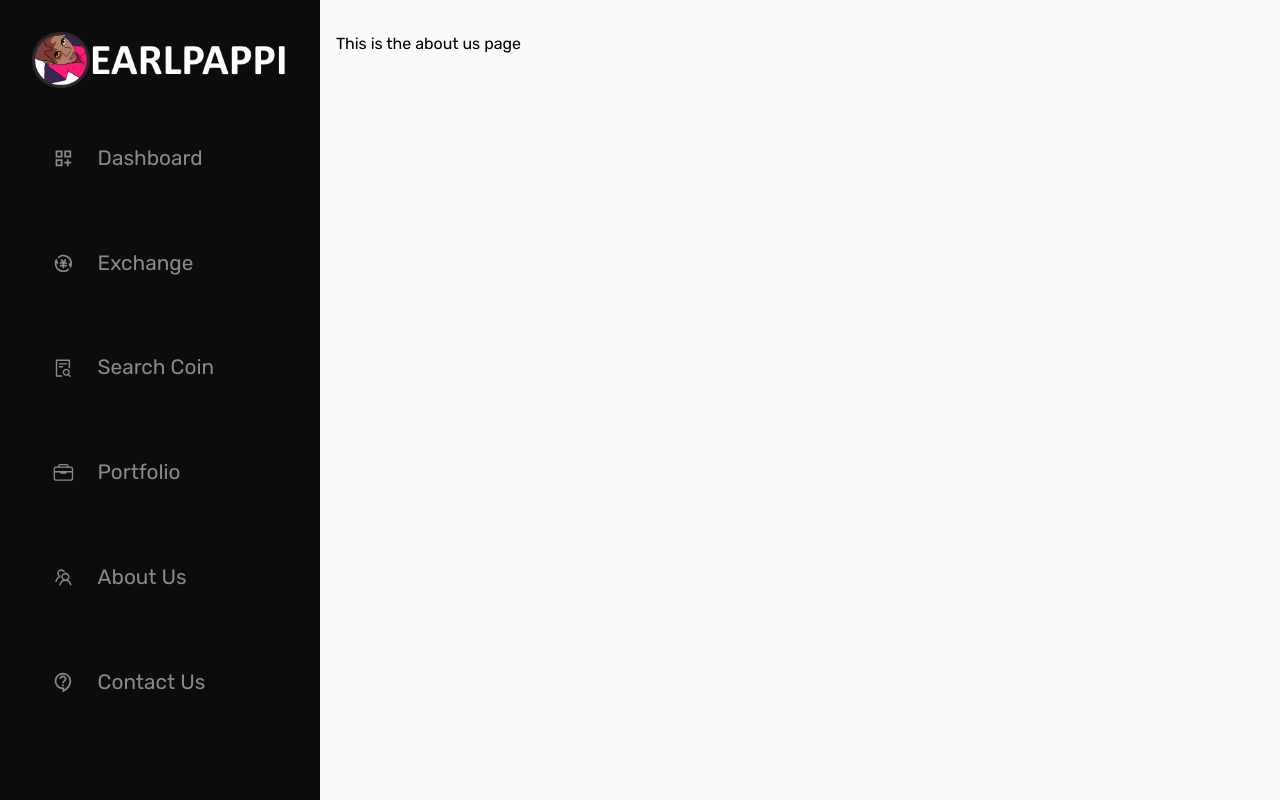
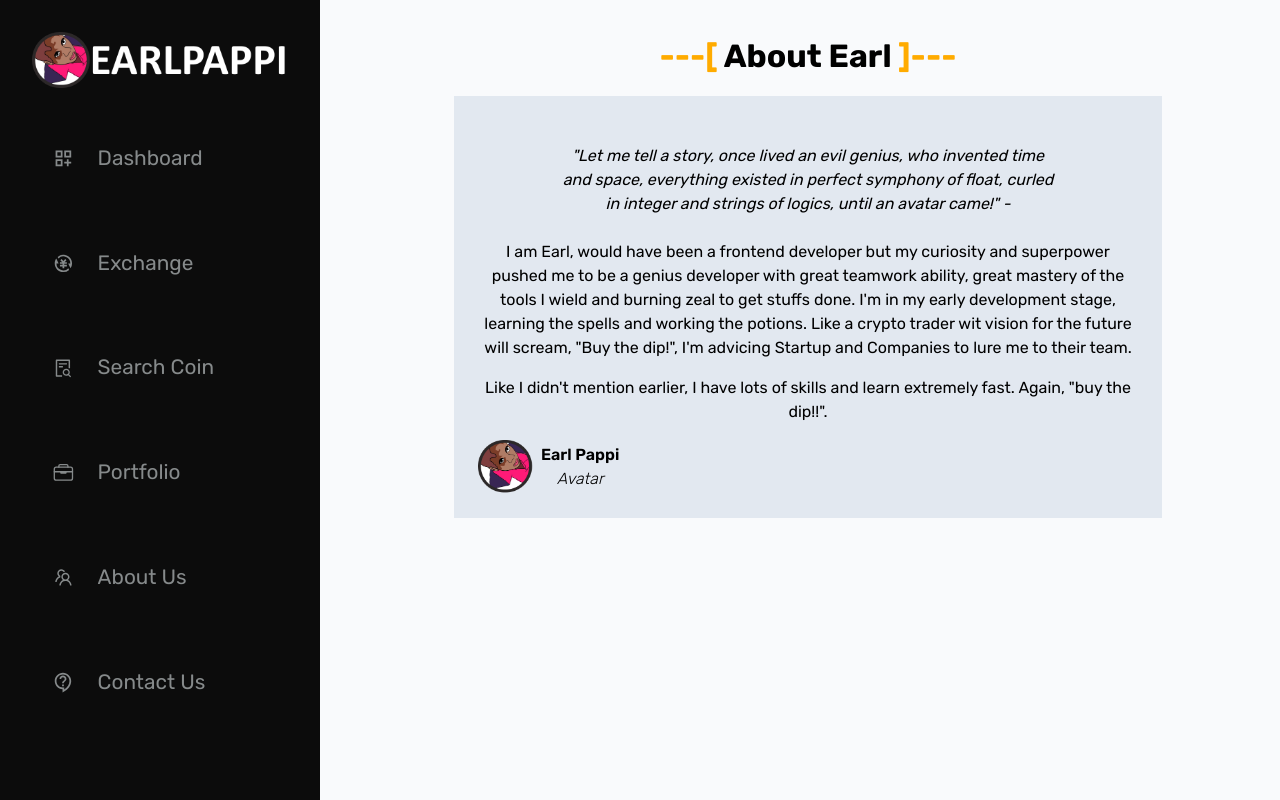
Before and after one commit to EarlPappi/crypto-coinapp, a React (Create React App) app: page /about-us in a window 1280 px wide. Built offline with nearby package versions, Linux system fonts and the light colour scheme; no server answers.

Commit message:
--commits: about page started

```diff
--- a/src/App.js
+++ b/src/App.js
@@ -3,7 +3,7 @@ import About from "./Components/Directory/About/About";
 import Contact from "./Components/Directory/Contact/Contact";
 import Dashboard from "./Components/Directory/Dashboard/Dashboard";
 import Exchange from "./Components/Directory/Exchange/Exchange";
-import Statistics from "./Components/Directory/Statistics/Statistics";
+import Search from "./Components/Directory/Search/Search";
 import Portfolio from "./Components/Directory/Portfolio/Portfolio";
 import Home from "./Components/Home/Home";
 import { ContextProvider } from "./Context/AuthContext";
@@ -18,7 +18,7 @@ function App() {
             <Route index element={ <Dashboard/> }/>
             <Route path="dashboard" element={ <Dashboard/> }/>
             <Route path="exchange" element={ <Exchange/> }/>
-            <Route path="statistics" element={ <Statistics/> }/>
+            <Route path="search" element={ <Search/> }/>
             <Route path="portfolio" element={ <Portfolio/> }/>
             <Route path="about-us" element={ <About/> }/>
             <Route path="contact-us" element={ <Contact/> }/>
--- a/src/Components/Directory/About/About.jsx
+++ b/src/Components/Directory/About/About.jsx
@@ -1,9 +1,40 @@
+import Avatar from '../../../Assets/earlLogoHead.png';
+
 const About = () => {
     return (
-        <div>
-            <h1>This is the about us page</h1>
+        <div className="h-full mb-[5em] md:mb-0">
+            <div className="h-full">
+                <div className="w-full md:w-1/2 mx-auto">
+                    <h1 className=" font-bold md:text-[2em] text-center"><span className="text-[#FFAB00]">---[ </span>About Earl<span className="text-[#FFAB00]"> ]---</span></h1>
+                </div>
+
+                <div className="w-11/12 md:w-3/4 mx-auto bg-slate-200 p-6 my-4">
+                    <p className="my-6 italic text-[0.8em] md:text-[1em] md:w-3/4 mx-auto text-center">
+                        "Let me tell a story, once lived an evil genius, who invented time and space, everything existed in perfect symphony of float, curled in integer and strings of logics, until an avatar came!" -
+                    </p>
+
+                    <p className="my-4 text-center text-[0.8em] md:text-[1em]">
+                        I am Earl, would have been a frontend developer but my curiosity and superpower pushed me to be a genius developer with great teamwork ability, great mastery of the tools I wield and burning zeal to get stuffs done. I'm in my early development stage, learning the spells and working the potions. Like a crypto trader wit vision for the future will scream, "Buy the dip!", I'm advicing Startup and Companies to lure me to their team.
+                    </p>
+
+                    <p className="my-4 text-center text-[0.8em] md:text-[1em]">
+                        Like I didn't mention earlier, I have lots of skills and learn extremely fast. Again, "buy the dip!!".
+                    </p>
+
+                    <div className='flex items-center gap-2'>
+                        <div className='w-1/12'>
+                            <img src={Avatar} alt="" className='w-full'/>
+                        </div>
+
+                        <div>
+                            <p className='font-semibold'>Earl Pappi</p>
+                            <p className=' font-light italic  text-center'>Avatar</p>
+                        </div>
+                    </div>
+                </div>
+            </div>
         </div>
-     );
+    );
 }
 
 export default About;
--- a/src/Components/Directory/Exchange/Exchange.jsx
+++ b/src/Components/Directory/Exchange/Exchange.jsx
@@ -1,6 +1,15 @@
 const Exchange = () => {
     return (
-        <h1>Exchange</h1>
+        <div className="h-full mb-[5em] md:mb-0">
+        <div className="h-full">
+            <div className="w-full md:w-1/2 mx-auto">
+                <h1 className=" font-bold md:text-[2em] text-center"><span className="text-[#FFAB00]">---[ </span>Exchange<span className="text-[#FFAB00]"> ]---</span></h1>
+
+
+
+            </div>
+        </div>
+    </div>
      );
 }
 
--- a/src/Components/Directory/Portfolio/Portfolio.jsx
+++ b/src/Components/Directory/Portfolio/Portfolio.jsx
@@ -1,6 +1,15 @@
 const Portfolio = () => {
     return (
-        <h1>Portfolio</h1>
+        <div className="h-full mb-[5em] md:mb-0">
+            <div className="h-full">
+                <div className="w-full md:w-1/2 mx-auto">
+                    <h1 className=" font-bold md:text-[2em] text-center"><span className="text-[#FFAB00]">---[ </span>Portfolio<span className="text-[#FFAB00]"> ]---</span></h1>
+
+
+
+                </div>
+            </div>
+        </div>
      );
 }
 
--- /dev/null
+++ b/src/Components/Directory/Search/Search.jsx
@@ -0,0 +1,16 @@
+const Statistics = () => {
+    return (
+        <div className="h-full mb-[5em] md:mb-0">
+            <div className="h-full">
+                <div className="w-full md:w-1/2 mx-auto">
+                    <h1 className=" font-bold md:text-[2em] text-center"><span className="text-[#FFAB00]">---[ </span>Search Bar<span className="text-[#FFAB00]"> ]---</span></h1>
+
+
+
+                </div>
+            </div>
+        </div>
+    );
+}
+
+export default Statistics;
--- a/src/Components/Directory/Statistics/Statistics.jsx
+++ /dev/null
@@ -1,7 +0,0 @@
-const Statistics = () => {
-    return (
-        <h1>Statistics</h1>
-     );
-}
-
-export default Statistics;
--- a/src/Components/Structures/SideBar/Sidebar.jsx
+++ b/src/Components/Structures/SideBar/Sidebar.jsx
@@ -2,7 +2,6 @@ import classes from './Sidebar.module.css';
 import Wrapper from '../../Container/Wrapper'
 import { Link } from 'react-router-dom';
 import Logo from '../../../Assets/earlLogo.png';
-import { FaChartLine } from 'react-icons/fa';
 import { MdOutlineDashboardCustomize, MdOutlineContactSupport } from 'react-icons/md';
 import { RiExchangeCnyFill } from 'react-icons/ri';
 import { IoBriefcaseOutline } from 'react-icons/io5';
@@ -30,7 +29,7 @@ const Sidebar = () => {
                         <span className={ `${classes.desktop}` }>Exchange</span>
                     </Link>
 
-                    <Link to='statistics'>
+                    <Link to='search'>
                         <span><AiOutlineFileSearch /></span>
                         <span className={ `${classes.desktop}` }>Search Coin</span>
                     </Link>
```
Also changed, not shown: src/Assets/earlLogoHead.png (added), src/Components/Directory/Search/Search.module.css (added).
